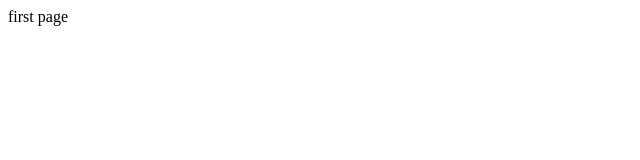
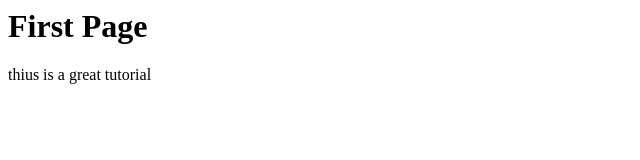
Before and after one commit to carterbryan89/git-course, a plain HTML site: page git-course/index.html in a window 1280 px wide. Shown: the whole page, without its empty margins (0-640 px from the left). Drawn offline with Linux system fonts and the light colour scheme.

Commit message:
i added a paragraph to the index file

```diff
--- a/git-course/index.html
+++ b/git-course/index.html
@@ -3,7 +3,8 @@
 <head></head>
 
 <body>
-    <P>first page</P>
+    <h1>First Page</h1>
+    <P>thius is a great tutorial</P>
 </body>
 
 
```
